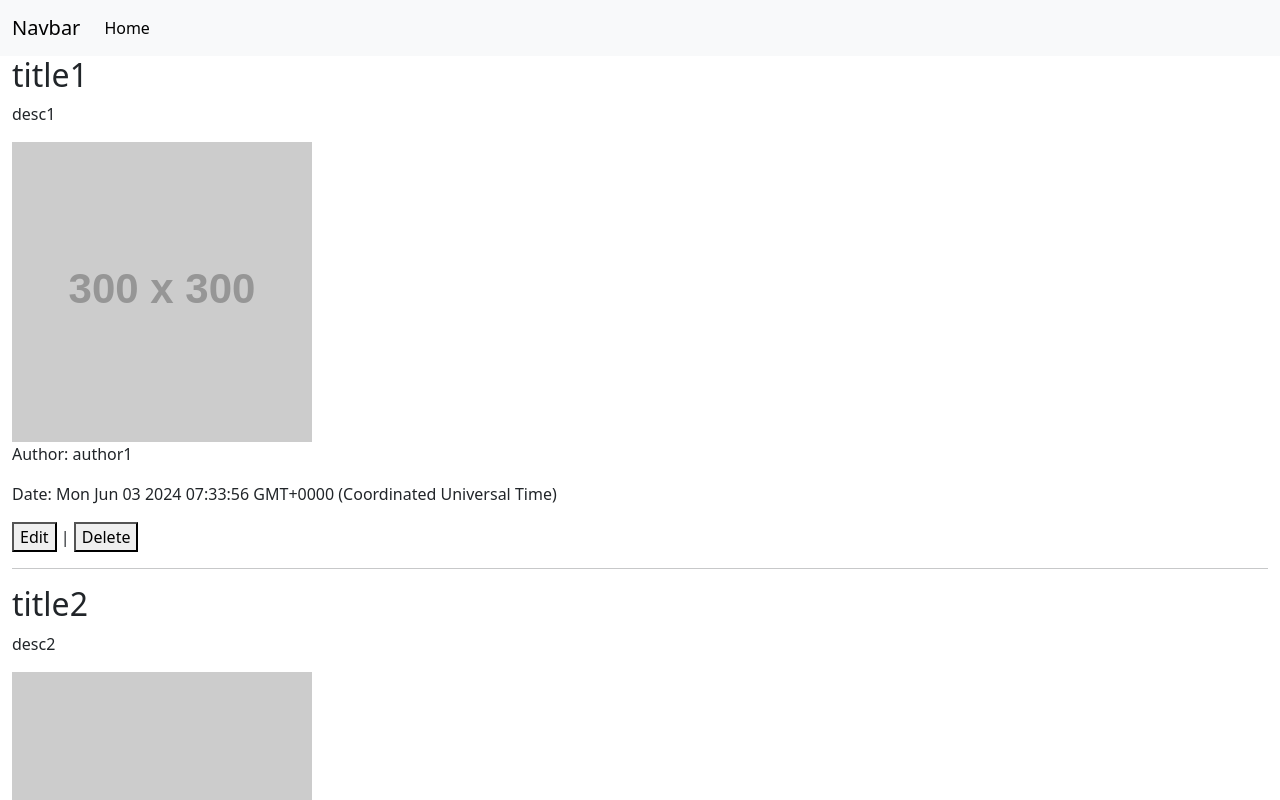
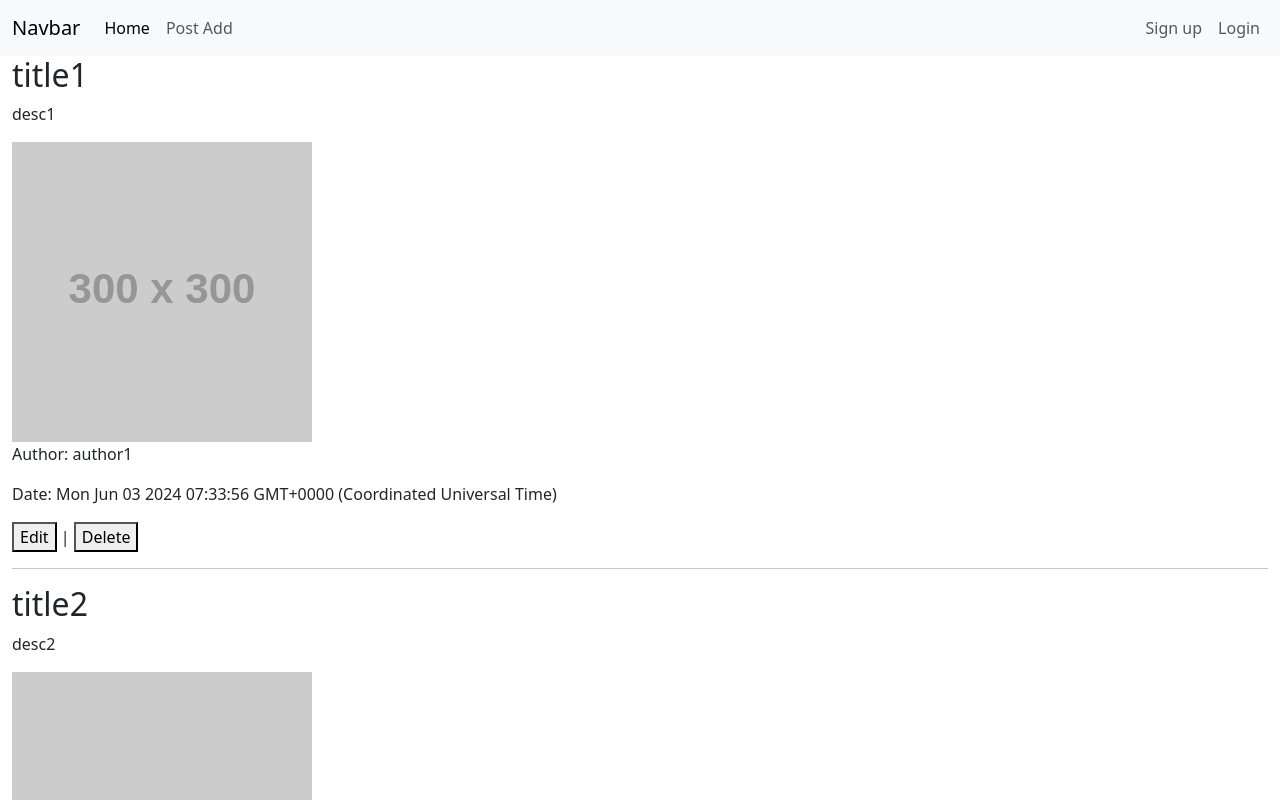
Before and after one commit to dear17530/angular-live-posts, an Angular app: page /post-list in a window 1280 px wide. Before the commit this address led to /. Shown: the top 800 px of the page. Built offline with nearby package versions, Linux system fonts and the light colour scheme.

Commit message:
1. 新增 router 2. routerLink 3. redirectTo

```diff
--- a/src/app/app.component.html
+++ b/src/app/app.component.html
@@ -1,2 +1,2 @@
 <app-header></app-header>
-<app-post-list></app-post-list>
+<router-outlet></router-outlet>
--- a/src/app/app.routes.ts
+++ b/src/app/app.routes.ts
@@ -1,3 +1,24 @@
 import { Routes } from '@angular/router';
+import { PostListComponent } from './post-list/post-list.component';
+import { AuthComponent } from './auth/auth.component';
+import { PostEditComponent } from './post-edit/post-edit.component';
 
-export const routes: Routes = [];
+export const routes: Routes = [
+  {
+    path: '',
+    redirectTo: '/post-list',
+    pathMatch: 'full',
+  },
+  {
+    path: 'post-list',
+    component: PostListComponent
+  },
+  {
+    path: 'auth',
+    component: AuthComponent
+  },
+  {
+    path: 'post-add',
+    component: PostEditComponent
+  }
+];
--- a/src/app/header/header.component.html
+++ b/src/app/header/header.component.html
@@ -1,14 +1,31 @@
 <nav class="navbar navbar-expand-lg navbar-light bg-light">
   <div class="container-fluid">
     <a class="navbar-brand" href="#">Navbar</a>
-    <button class="navbar-toggler" type="button" data-bs-toggle="collapse" data-bs-target="#navbarTogglerDemo02"
-      aria-controls="navbarTogglerDemo02" aria-expanded="false" aria-label="Toggle navigation">
+
+    <button class="navbar-toggler" type="button" data-bs-toggle="collapse" data-bs-target="#"
+      aria-controls="navbarToggler" aria-expanded="false" aria-label="Toggle navigation">
       <span class="navbar-toggler-icon"></span>
     </button>
-    <div class="collapse navbar-collapse" id="navbarTogglerDemo02">
+
+    <div class="collapse navbar-collapse" id="navbarToggler">
       <ul class="navbar-nav me-auto mb-2 mb-lg-0">
         <li class="nav-item">
-          <a class="nav-link active" aria-current="page" href="#">Home</a>
+          <a routerLink="/post-list" routerLinkActive="active" class="nav-link" aria-current="page">Home</a>
+        </li>
+
+        <li class="nav-item">
+          <a routerLink="/post-add" routerLinkActive="active" class="nav-link" aria-current="page">Post Add</a>
+        </li>
+
+      </ul>
+
+      <ul class="navbar-nav mb-2 mb-lg-0">
+        <li class="nav-item">
+          <a routerLink="/auth" routerLinkActive="active" class="nav-link" aria-current="page">Sign up</a>
+        </li>
+
+        <li class="nav-item">
+          <a routerLink="/auth" routerLinkActive="active" class="nav-link" aria-current="page">Login</a>
         </li>
       </ul>
     </div>
--- a/src/app/header/header.component.ts
+++ b/src/app/header/header.component.ts
@@ -1,9 +1,10 @@
 import { Component } from '@angular/core';
+import { RouterLink, RouterLinkActive } from '@angular/router';
 
 @Component({
   selector: 'app-header', // 以 <app-header></app-header> 引用
   standalone: true,
-  imports: [],
+  imports: [RouterLink, RouterLinkActive],
   templateUrl: './header.component.html',
   styleUrl: './header.component.scss'
 })
```
